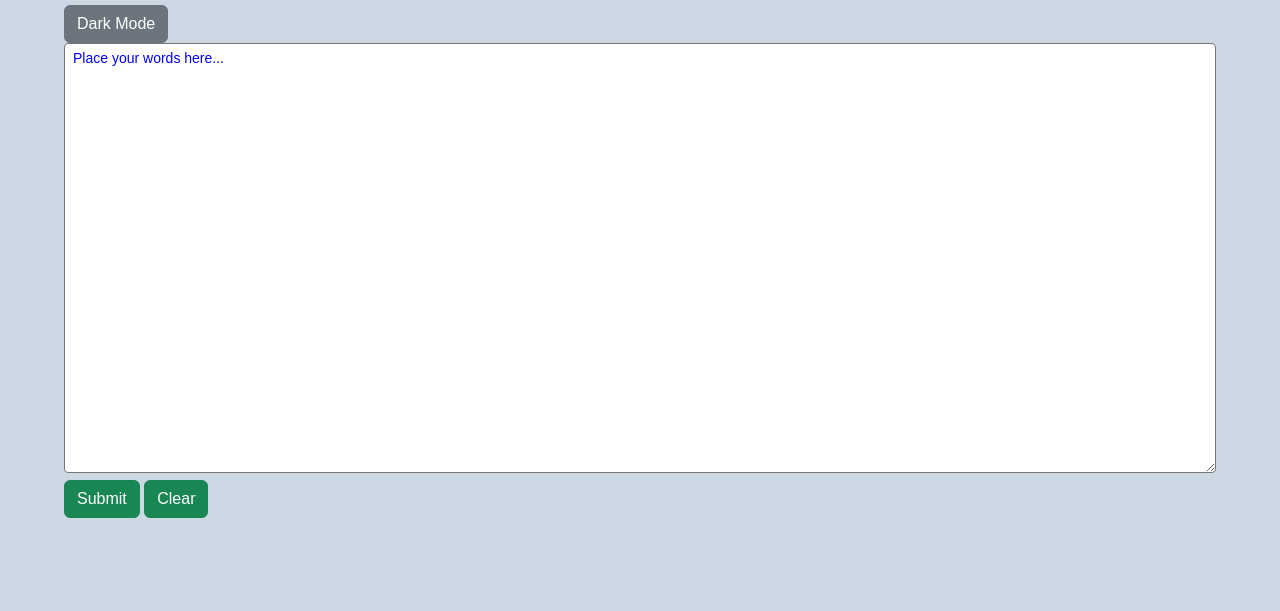
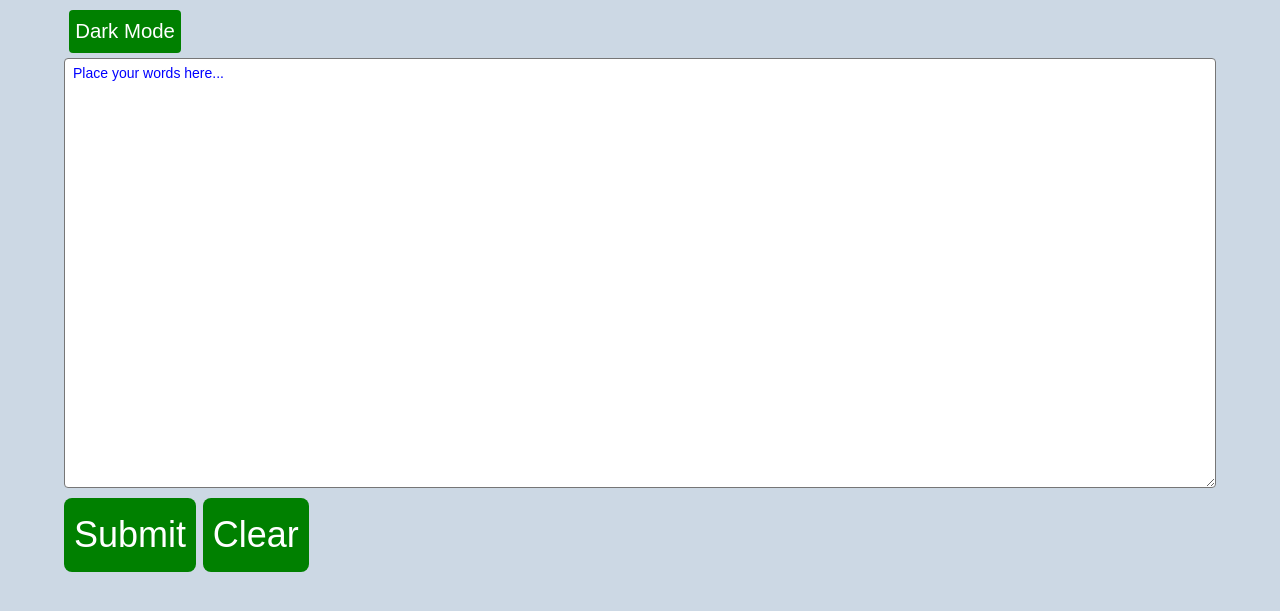
Before and after one commit to SteveCButler/LAB-word-counter, a plain HTML site: page index.html in a window 1280 px wide. Shown: the part 51-662 px from the top of the page. Drawn offline with nearby package versions, Linux system fonts and the light colour scheme.

Commit message:
added styling in css file

```diff
--- a/index.html
+++ b/index.html
@@ -17,7 +17,7 @@
   </head>
   <body>
     <h1>Word Counter</h1>
-    <button id="bg-switch" class="btn btn-secondary">Dark Mode</button>
+    <button id="bg-switch" class="btn btn-sm">Dark Mode</button>
     <div id="error" class="error"></div>
     <form>
       <textarea
@@ -25,11 +25,12 @@
         class="form-control-sm"
         placeholder="Place your words here..."
       ></textarea>
-      <button type="submit" class="btn btn-success">Submit</button>
-      <button type="reset" class="btn btn-success">Clear</button>
+      <button type="submit" class="btn btn-lg">Submit</button>
+      <button type="reset" class="btn btn-lg">Clear</button>
     </form>
     <div id="word-count"></div>
 
+    <script src="main.js"></script>
     <script
       src="https://cdn.jsdelivr.net/npm/bootstrap@5.2.3/dist/js/bootstrap.bundle.min.js"
       integrity="sha384-kenU1KFdBIe4zVF0s0G1M5b4hcpxyD9F7jL+jjXkk+Q2h455rYXK/7HAuoJl+0I4"
--- a/main.css
+++ b/main.css
@@ -3,6 +3,7 @@ body {
   width: 90%;
   margin-inline: auto;
   font-family: Arial, Helvetica, sans-serif;
+  font-size: 1.5em;
 }
 h1 {
   text-align: center;
@@ -13,7 +14,13 @@ textarea {
 textarea::placeholder {
   color: blue;
 }
-button {
+button.btn {
+  background-color: green;
   color: white;
   padding: 0.25em;
+  font-size: 1.5em;
 }
+#bg-switch {
+  font-size: 0.85em;
+  margin: 0.25em;
+}
```
